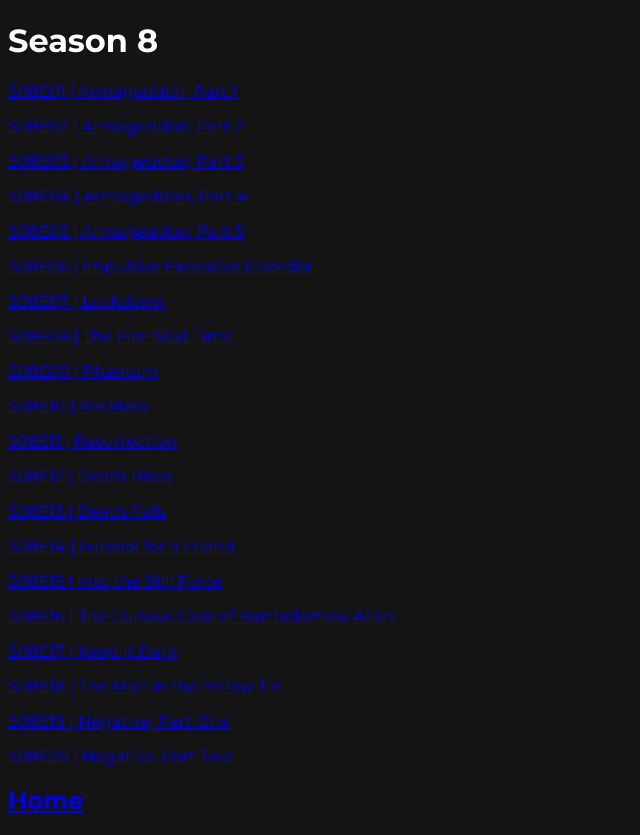
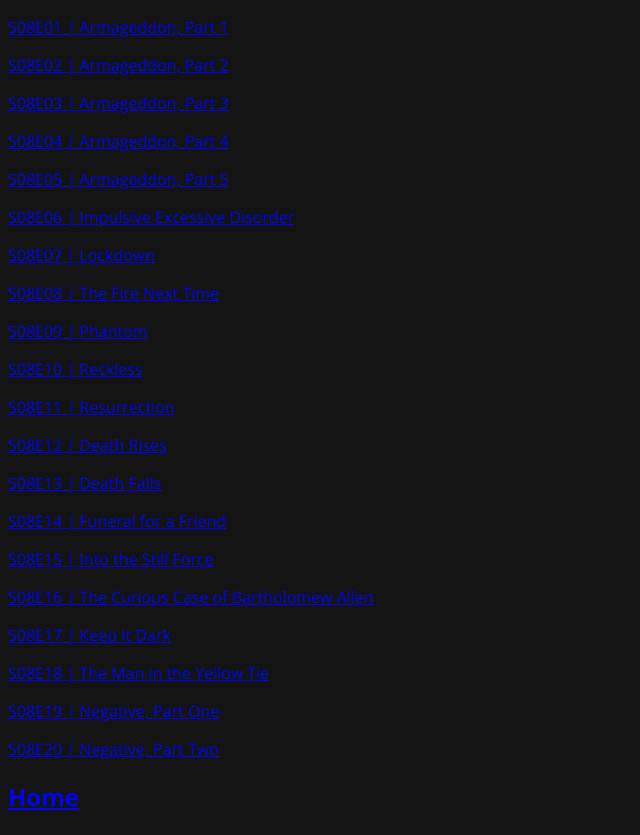
Before and after one commit to hamtertv/hamtertv.github.io, a plain HTML site: page tv/theflash/index.html in a window 1280 px wide. Shown: the whole page, without its empty margins (0-640 px from the left). Drawn offline with nearby package versions, Linux system fonts and the light colour scheme.

Commit message:
forgot smth lol

```diff
--- a/css/main.css
+++ b/css/main.css
@@ -1,7 +1,6 @@
-@import url('https://fonts.googleapis.com/css2?family=Montserrat:ital,wght@0,100..900;1,100..900&display=swap');
-
+@import url('https://fonts.googleapis.com/css2?family=Open+Sans:ital,wght@0,300..800;1,300..800&display=swap');
 body {
-    font-family: 'Montserrat', sans-serif;
+    font-family: 'Open Sans', sans-serif;
     background-color: #141414;
     color: #ffffff;
 }
--- a/tv/theflash/index.html
+++ b/tv/theflash/index.html
@@ -7,7 +7,6 @@
     <title>tvx3</title>
 </head>
 <body>
-    <h1>Season 8</h1>
     <p><a href="https://vidsrc.to/embed/tv/tt3107288/8/1">S08E01 | Armageddon, Part 1</a></p>
     <p><a href="https://vidsrc.to/embed/tv/tt3107288/8/2">S08E02 | Armageddon, Part 2</a></p>
     <p><a href="https://vidsrc.to/embed/tv/tt3107288/8/3">S08E03 | Armageddon, Part 3</a></p>
```
